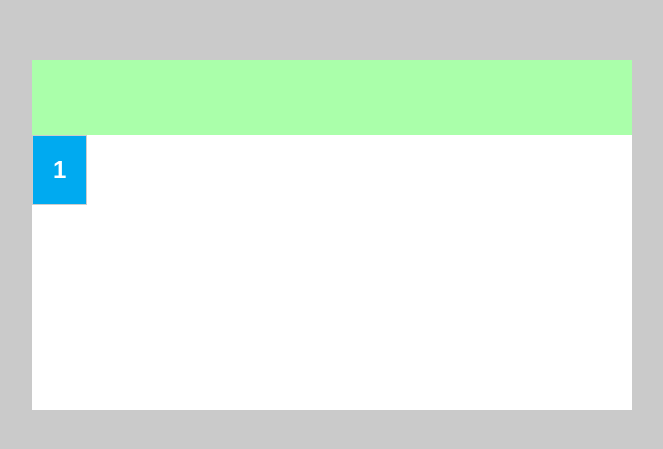
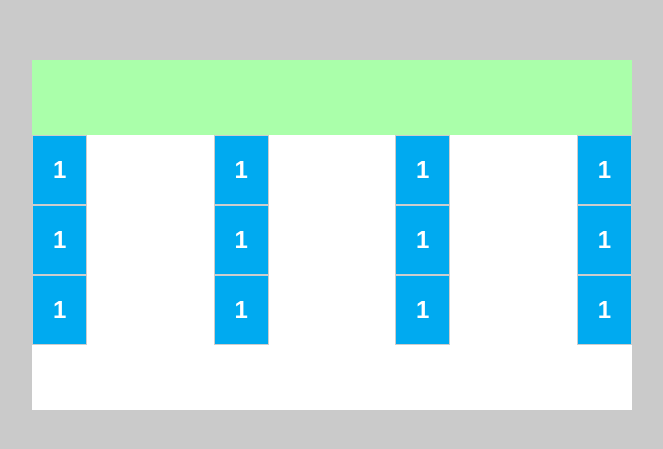
Before and after one commit to arthurdiasdeveloper/calculator-react, a React (Create React App) app: page / in a window 1280 px wide. Shown: the part 165-614 px from the top of the page, without its empty margins (308-971 px from the left). Built offline with nearby package versions, Linux system fonts and the light colour scheme.

Commit message:
update interface

```diff
--- a/src/App.js
+++ b/src/App.js
@@ -1,7 +1,7 @@
 import  Input  from './components/Input/index';
 import Button  from './components/Button/index'
 
-import {Container, Content} from './styles';
+import {Container, Content, Row, Column} from './styles';
 
 const App = () => {
   return (
@@ -14,7 +14,26 @@
         <Content>
 
             <Input/>
-            <Button/>
+              <Row>
+                 <Button/>
+                 <Button/>
+                 <Button/>
+                 <Button/>
+              </Row>
+
+              <Row>
+                 <Button/>
+                 <Button/>
+                 <Button/>
+                 <Button/>
+              </Row>
+
+              <Row>
+                 <Button/>
+                 <Button/>
+                 <Button/>
+                 <Button/>
+              </Row>
 
         </Content>
 
--- a/src/styles.js
+++ b/src/styles.js
@@ -22,3 +22,20 @@
 
 
 `
+
+//tenho que importar a Row dentro de App.js
+export const Row = styled.div`
+    display: flex;
+    flex-direction: Row;
+    justify-content: space-between;
+    align-items: center;
+
+
+`
+//tenho que importar a column dentro de App.js
+export const Column = styled.div`
+    display: flex;
+    flex-direction: column;
+    justify-content: space-between;
+    align-items: center;
+`
```
